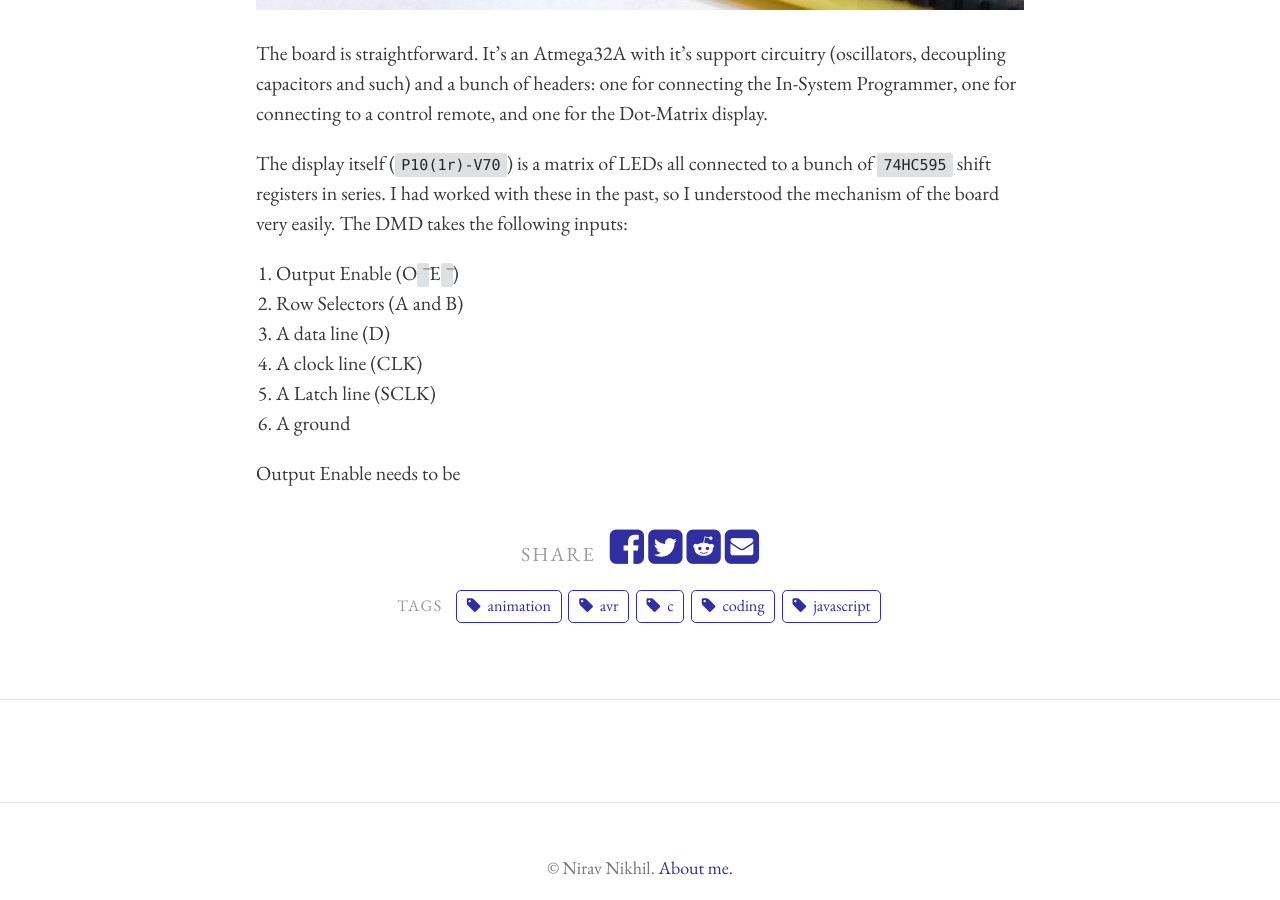
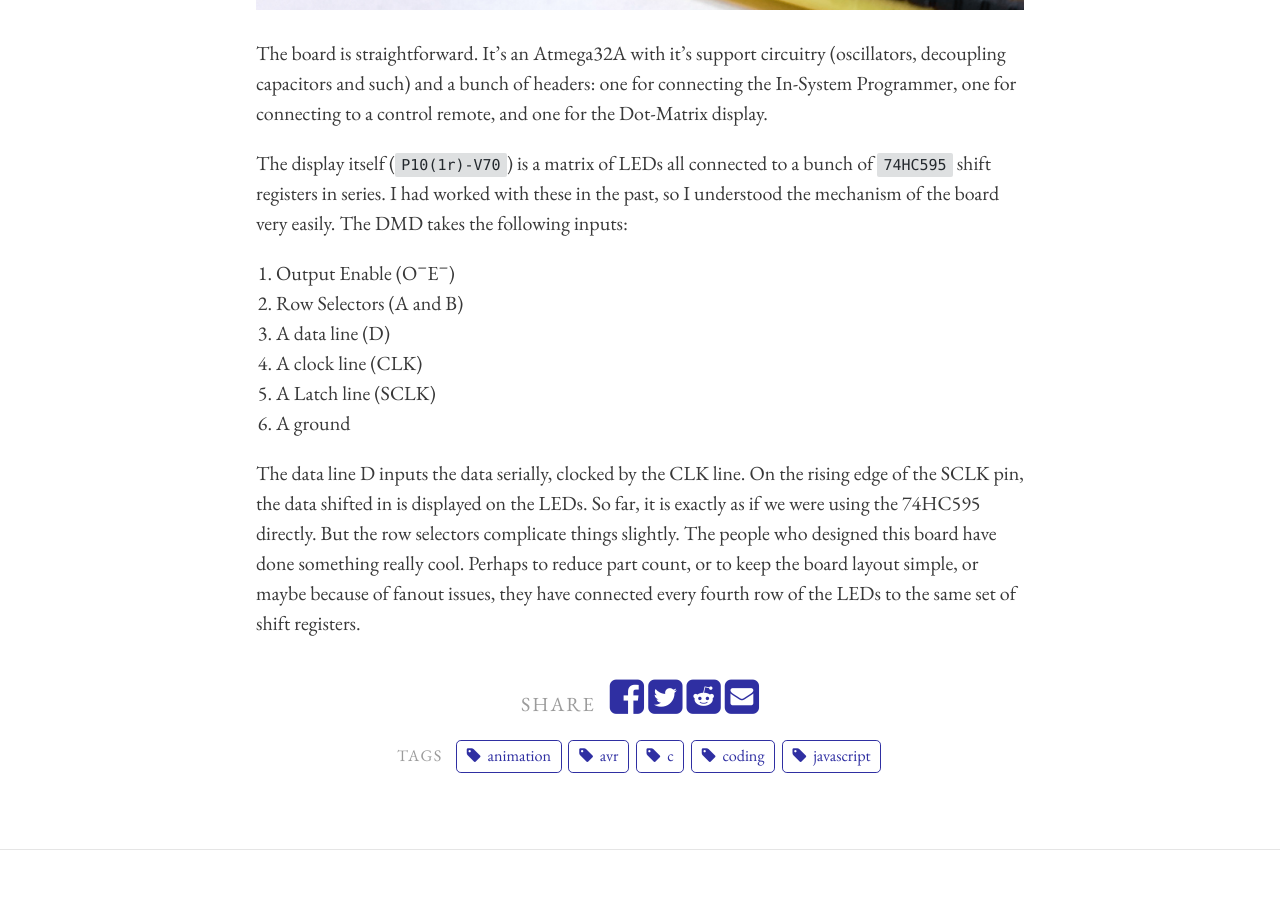
Before and after one commit to niravcodes/niravcodes.github.io, a Jekyll site: the page built from _posts/2019-06-12-animating-led-dot-matrix-displays-with-avr.md, in a window 1280 px wide and 900 px high, scrolled down 1983 px. Built offline with Jekyll 4.4.1, drawn with Linux system fonts in a browser that asks for light colours; comment, search, counter and statistics services are not loaded.

Commit message:
Update from Forestry.io nirav Nikhil updated _posts/2019-06-12-animating-led-dot-matrix-displays-with-avr.md

```diff
--- a/_posts/2019-06-12-animating-led-dot-matrix-displays-with-avr.md
+++ b/_posts/2019-06-12-animating-led-dot-matrix-displays-with-avr.md
@@ -36,11 +36,11 @@ The board is straightforward. It's an Atmega32A with it's support circuitry (osc
 
 The display itself (`P10(1r)-V70`) is a matrix of LEDs all connected to a bunch of `74HC595` shift registers in series. I had worked with these in the past, so I understood the mechanism of the board very easily. The DMD takes the following inputs:
 
-1. Output Enable (O`̅`E`̅`)
+1. Output Enable (O‾E‾)
 2. Row Selectors (A and B)
 3. A data line (D)
 4. A clock line (CLK)
 5. A Latch line (SCLK)
 6. A ground
 
-Output Enable needs to be
+The data line D inputs the data serially, clocked by the CLK line. On the rising edge of the SCLK pin, the data shifted in is displayed on the LEDs. So far, it is exactly as if we were using the 74HC595 directly. But the row selectors complicate things slightly. The people who designed this board have done something really cool. Perhaps to reduce part count, or to keep the board layout simple, or maybe because of fanout issues, they have connected every fourth row of the LEDs to the same set of shift registers.
```
